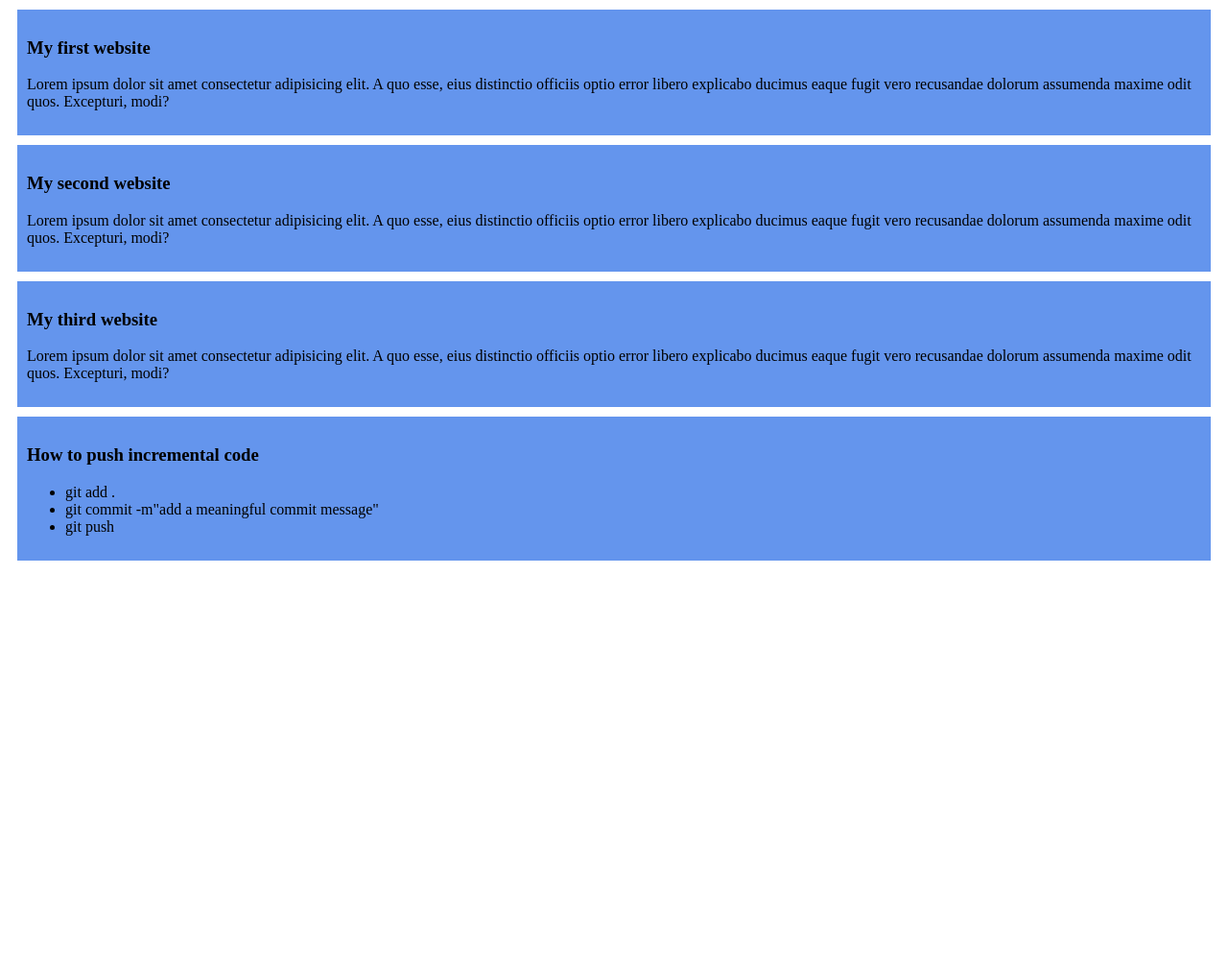
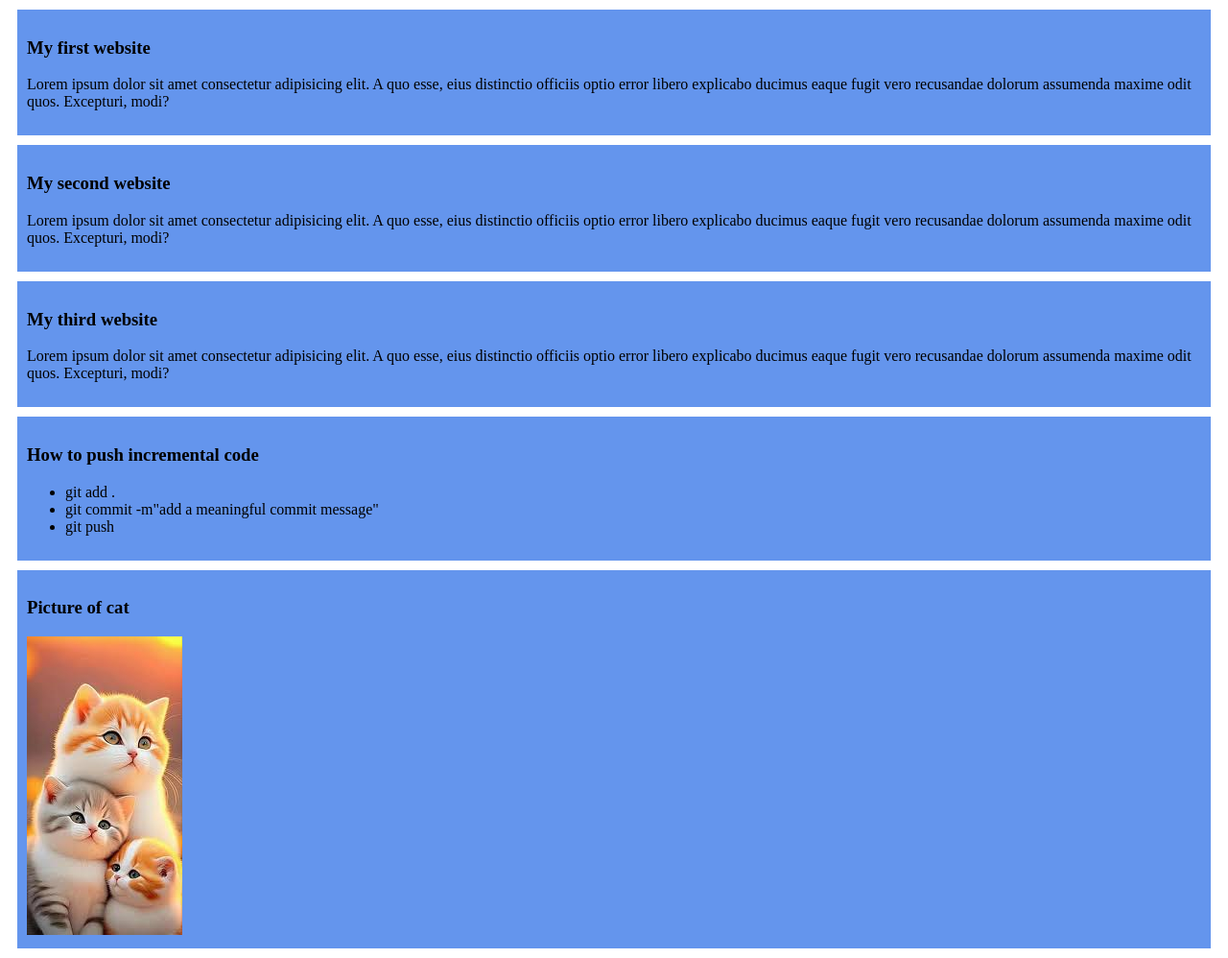
Before and after one commit to Nujat-Zaman-Chowdhury/my-first-github-repo, a plain HTML site: page index.html in a window 1280 px wide. Shown: the whole page at 96% size. Before the commit the page ends 800 px from the top, so only its background shows below. Drawn offline with Linux system fonts and the light colour scheme.

Commit message:
added a picture

```diff
--- a/index.html
+++ b/index.html
@@ -24,5 +24,9 @@
             <li>git push</li>
         </ul>
     </div>
+    <div>
+        <h3>Picture of cat</h3>
+        <img src="images/picture.jpeg" alt="cat">
+    </div>
 </body>
 </html>
```
Also changed, not shown: images/picture.jpeg (added).
